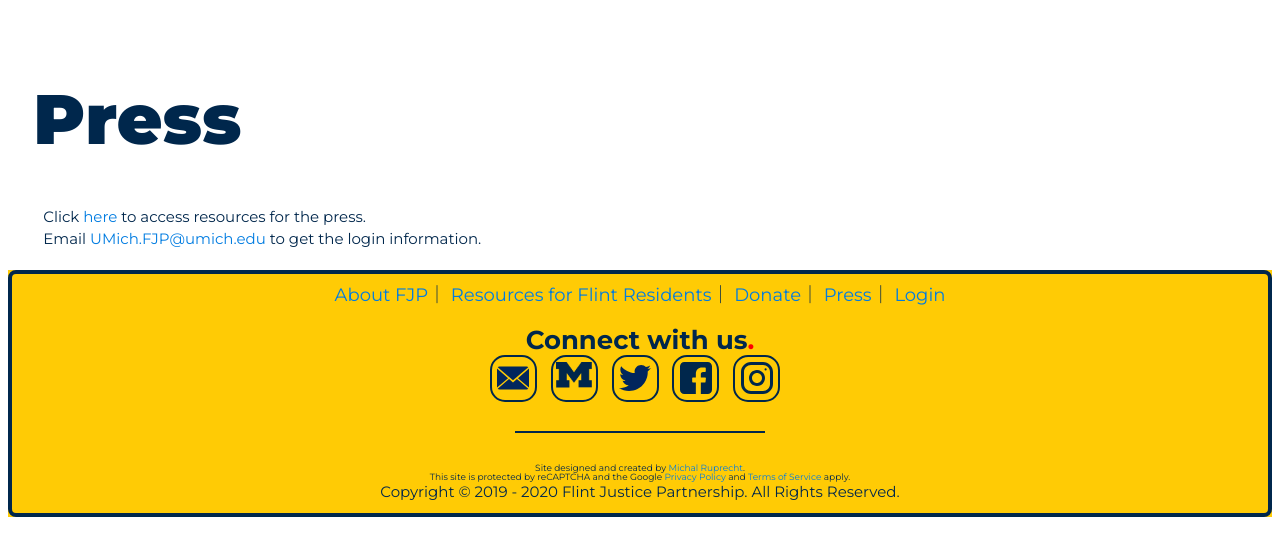
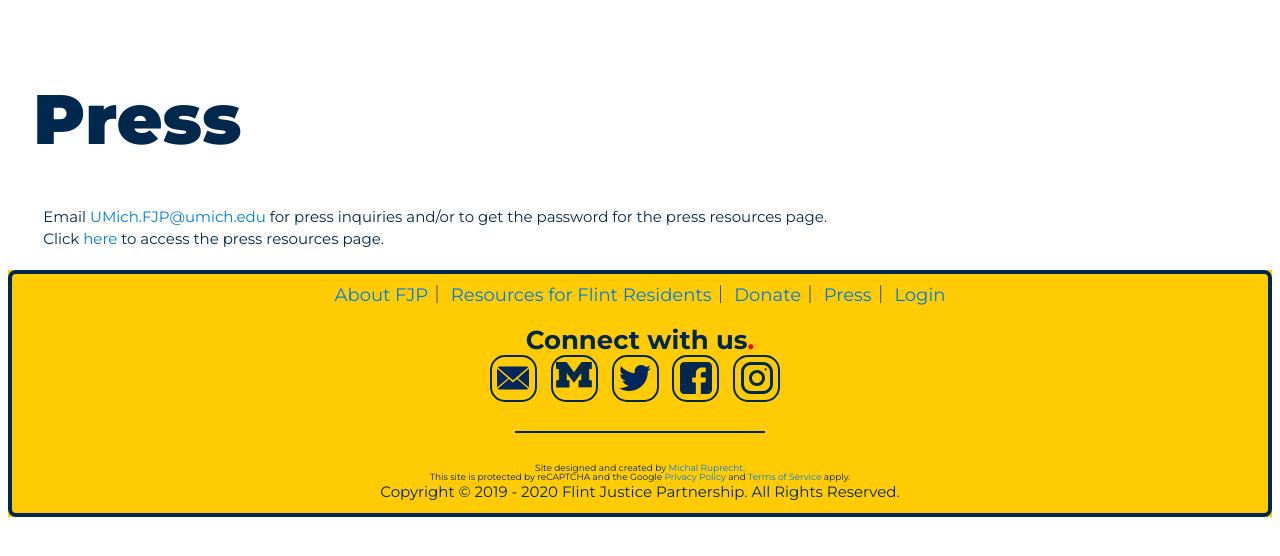
Before and after one commit to umichfjp/umichfjp.github.io, a Jekyll site: the page built from pages/press.html, in a window 1280 px wide. Shown: the top 556 px of the page. Built offline with Jekyll 4.4.1, drawn with Linux system fonts in a browser that asks for light colours.

Commit message:
Update press.html

```diff
--- a/pages/press.html
+++ b/pages/press.html
@@ -13,8 +13,8 @@ title: Press - FJP
       <div class="text">
         <h1>Press</h1>
         <h3>
-          Click <a href="https://umichfjp.github.io/pages/presspass">here</a> to access resources for the press.
-          <br />Email <a href="mailto:UMich.FJP@umich.edu?subject=[PRESS] Password request">UMich.FJP@umich.edu</a> to get the login information.
+          Email <a href="mailto:UMich.FJP@umich.edu">UMich.FJP@umich.edu</a> for press inquiries and/or to get the password for the press resources page.
+          <br>Click <a href="https://umichfjp.github.io/pages/presspass">here</a> to access the press resources page.
         </h3>
         </div><br />
       </div>
```
